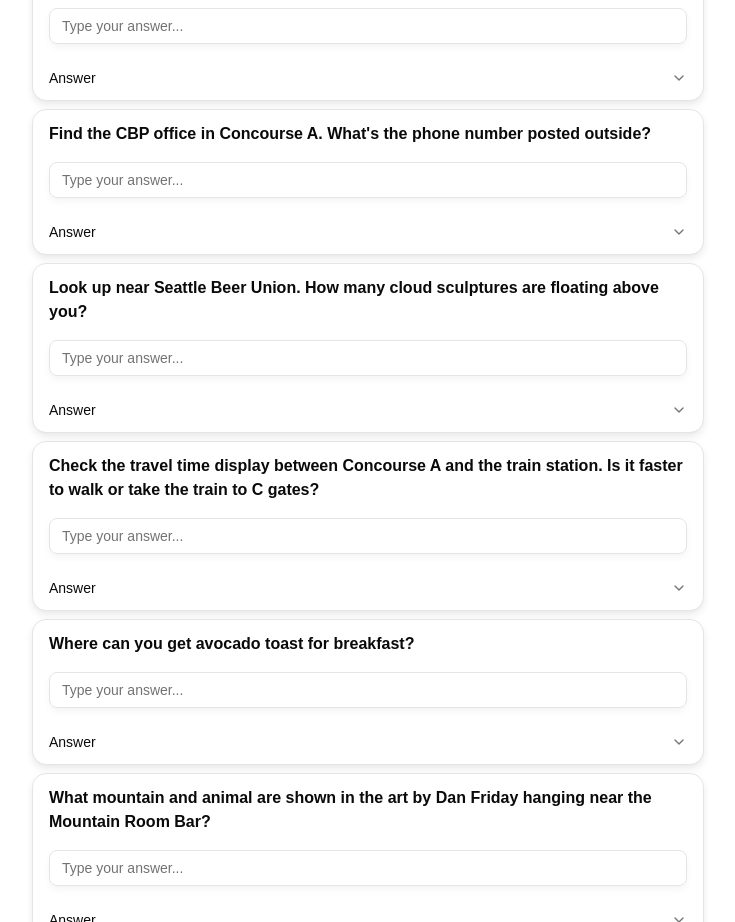
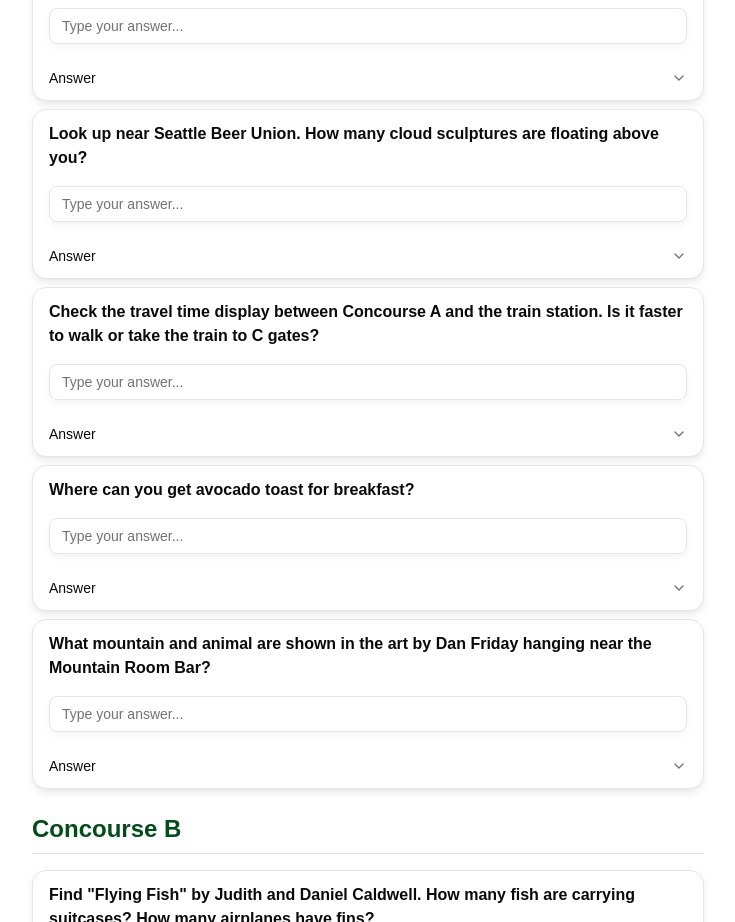
Before and after one commit to neilenns/sea-scavenger-hunts, a Next.js app: page /en/post-security in a window 1280 px wide. Shown: the part 2860-3782 px from the top of the page, without its empty margins (400-1135 px from the left). Built offline with nearby package versions, Linux system fonts and the light colour scheme.

Commit message:
Remove CBP clue from scavenger hunt
Co-authored-by: neilenns <9524118+neilenns@users.noreply.github.com>

```diff
--- a/messages/de.json
+++ b/messages/de.json
@@ -148,12 +148,7 @@
         },
         "clue": "Gehen Sie nach oben zum Mezzanin im Nord-Satelliten. Welches Restaurant ist dort?"
       },
-      "NaCpOCFl3iVaPlJ-WURgH": {
-        "answer": {
-          "answer": "+1-800-TBD-9999 (zu überprüfen)"
-        },
-        "clue": "Finden Sie das CBP-Büro in Flugsteig A. Welche Telefonnummer steht draußen angeschlagen?"
-      },
+
       "OE4-ouJoiJora44d_tp7S": {
         "clue": "Machen Sie ein Foto von einem Gate-Schild für einen Flug außerhalb der Vereinigten Staaten."
       },
--- a/messages/en.json
+++ b/messages/en.json
@@ -149,12 +149,7 @@
         },
         "clue": "Head upstairs to the mezzanine in the North Satellite. Which restaurant is there?"
       },
-      "NaCpOCFl3iVaPlJ-WURgH": {
-        "answer": {
-          "answer": "+1-800-TBD-9999 (to be verified)"
-        },
-        "clue": "Find the CBP office in Concourse A. What's the phone number posted outside?"
-      },
+
       "OE4-ouJoiJora44d_tp7S": {
         "clue": "Take a photo of a gate sign for a flight heading outside of the United States."
       },
--- a/messages/es.json
+++ b/messages/es.json
@@ -148,12 +148,7 @@
         },
         "clue": "Suba al entresuelo en el Satélite Norte. ¿Qué restaurante hay ahí?"
       },
-      "NaCpOCFl3iVaPlJ-WURgH": {
-        "answer": {
-          "answer": "+1-800-TBD-9999 (por verificar)"
-        },
-        "clue": "Encuentre la oficina de CBP en el Vestíbulo A. ¿Cuál es el número de teléfono publicado afuera?"
-      },
+
       "OE4-ouJoiJora44d_tp7S": {
         "clue": "Tome una foto del letrero de una puerta para un vuelo que salga fuera de Estados Unidos."
       },
--- a/messages/fr.json
+++ b/messages/fr.json
@@ -148,12 +148,7 @@
         },
         "clue": "Montez à l'étage vers la mezzanine dans le Satellite Nord. Quel restaurant s'y trouve ?"
       },
-      "NaCpOCFl3iVaPlJ-WURgH": {
-        "answer": {
-          "answer": "+1-800-TBD-9999 (à vérifier)"
-        },
-        "clue": "Trouvez le bureau CBP dans le Concourse A. Quel est le numéro de téléphone affiché à l'extérieur ?"
-      },
+
       "OE4-ouJoiJora44d_tp7S": {
         "clue": "Prenez une photo d'un panneau de porte pour un vol à destination de l'extérieur des États-Unis."
       },
--- a/src/data/post-security-clues.ts
+++ b/src/data/post-security-clues.ts
@@ -44,13 +44,7 @@ export const postSecurityClues: ReadonlyArray<Clue> = [
     type: ClueType.TEXT,
     sortOrder: 40,
   },
-  {
-    id: "NaCpOCFl3iVaPlJ-WURgH", // cspell: disable-line
-    airportArea: AirportArea.CONCOURSE_A,
-    answer: { type: AnswerType.TEXT },
-    type: ClueType.TEXT,
-    sortOrder: 50,
-  },
+
   {
     id: "Px7UsaumXcW401AH8Q9qo", // cspell: disable-line
     airportArea: AirportArea.CONCOURSE_D,
```
